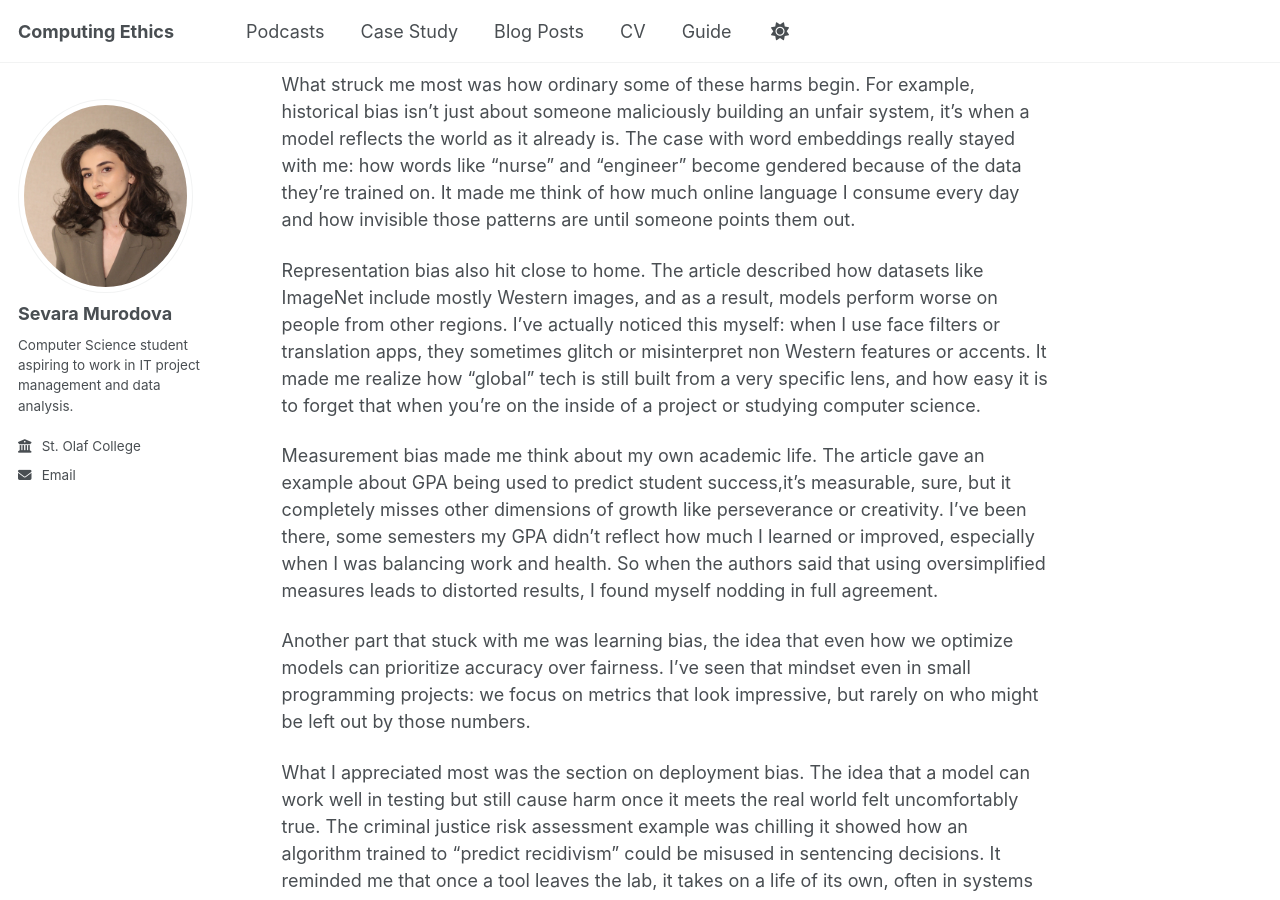
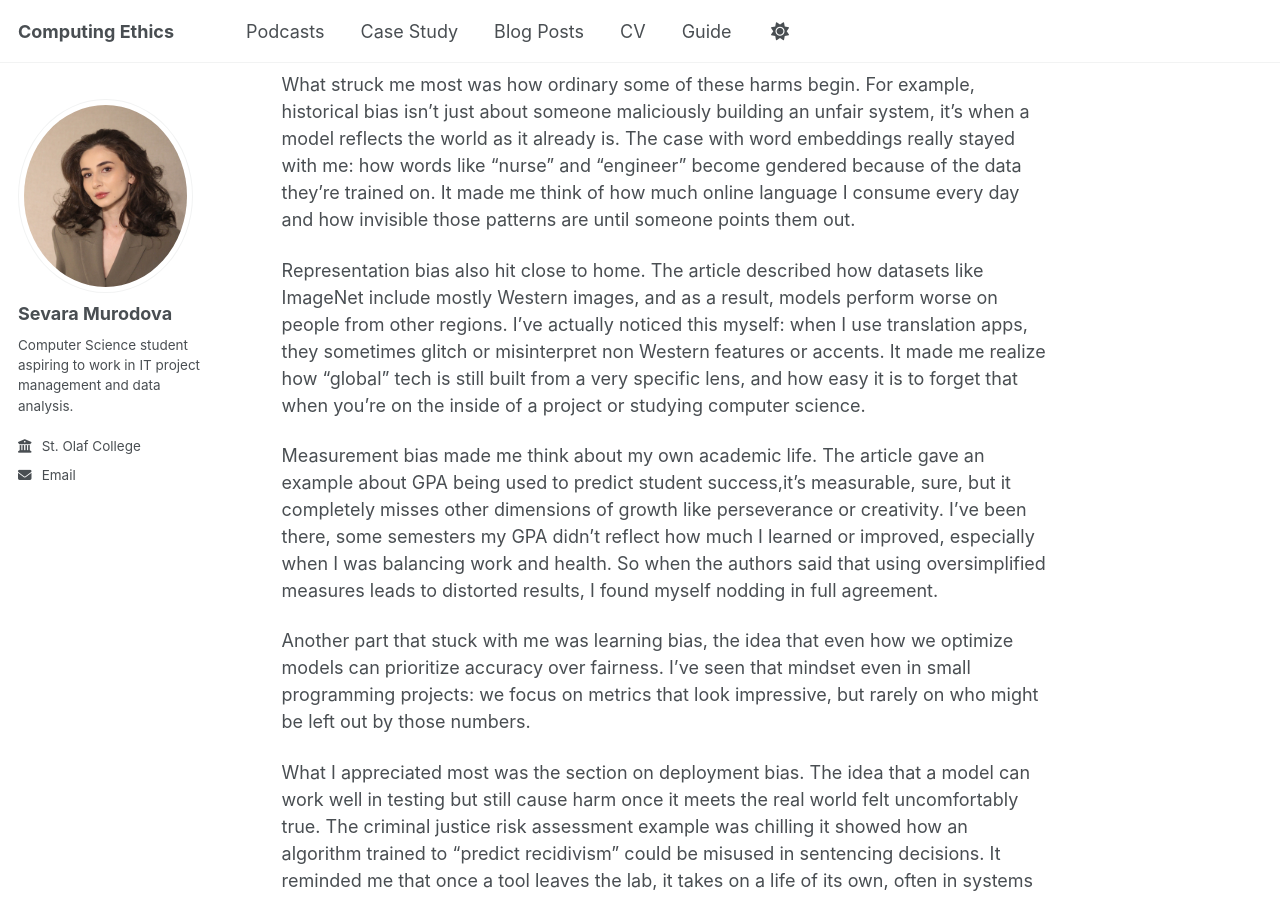
Before and after one commit to sevvara/ethics_fall2025, a Jekyll site: the page built from _posts/2025-10-30-BIAS-post-2.md, in a window 1280 px wide and 900 px high, scrolled down 668 px. Built offline with Jekyll 4.4.1, drawn with Linux system fonts in a browser that asks for light colours; a script that is not in the unit is left out.

Commit message:
small fix

```diff
--- a/_posts/2025-10-30-BIAS-post-2.md
+++ b/_posts/2025-10-30-BIAS-post-2.md
@@ -24,7 +24,7 @@ When I first read the MIT article about sources of harm in the machine learning
 
 What struck me most was how ordinary some of these harms begin. For example, historical bias isn’t just about someone maliciously building an unfair system, it’s when a model reflects the world as it already is. The case with word embeddings really stayed with me: how words like “nurse” and “engineer” become gendered because of the data they’re trained on. It made me think of how much online language I consume every day and how invisible those patterns are until someone points them out.
 
-Representation bias also hit close to home. The article described how datasets like ImageNet include mostly Western images, and as a result, models perform worse on people from other regions. I’ve actually noticed this myself: when I use face filters or translation apps, they sometimes glitch or misinterpret non Western features or accents. It made me realize how “global” tech is still built from a very specific lens, and how easy it is to forget that when you’re on the inside of a project or studying computer science.
+Representation bias also hit close to home. The article described how datasets like ImageNet include mostly Western images, and as a result, models perform worse on people from other regions. I’ve actually noticed this myself: when I use translation apps, they sometimes glitch or misinterpret non Western features or accents. It made me realize how “global” tech is still built from a very specific lens, and how easy it is to forget that when you’re on the inside of a project or studying computer science.
 
 Measurement bias made me think about my own academic life. The article gave an example about GPA being used to predict student success,it’s measurable, sure, but it completely misses other dimensions of growth like perseverance or creativity. I’ve been there, some semesters my GPA didn’t reflect how much I learned or improved, especially when I was balancing work and health. So when the authors said that using oversimplified measures leads to distorted results, I found myself nodding in full agreement.
 
```
